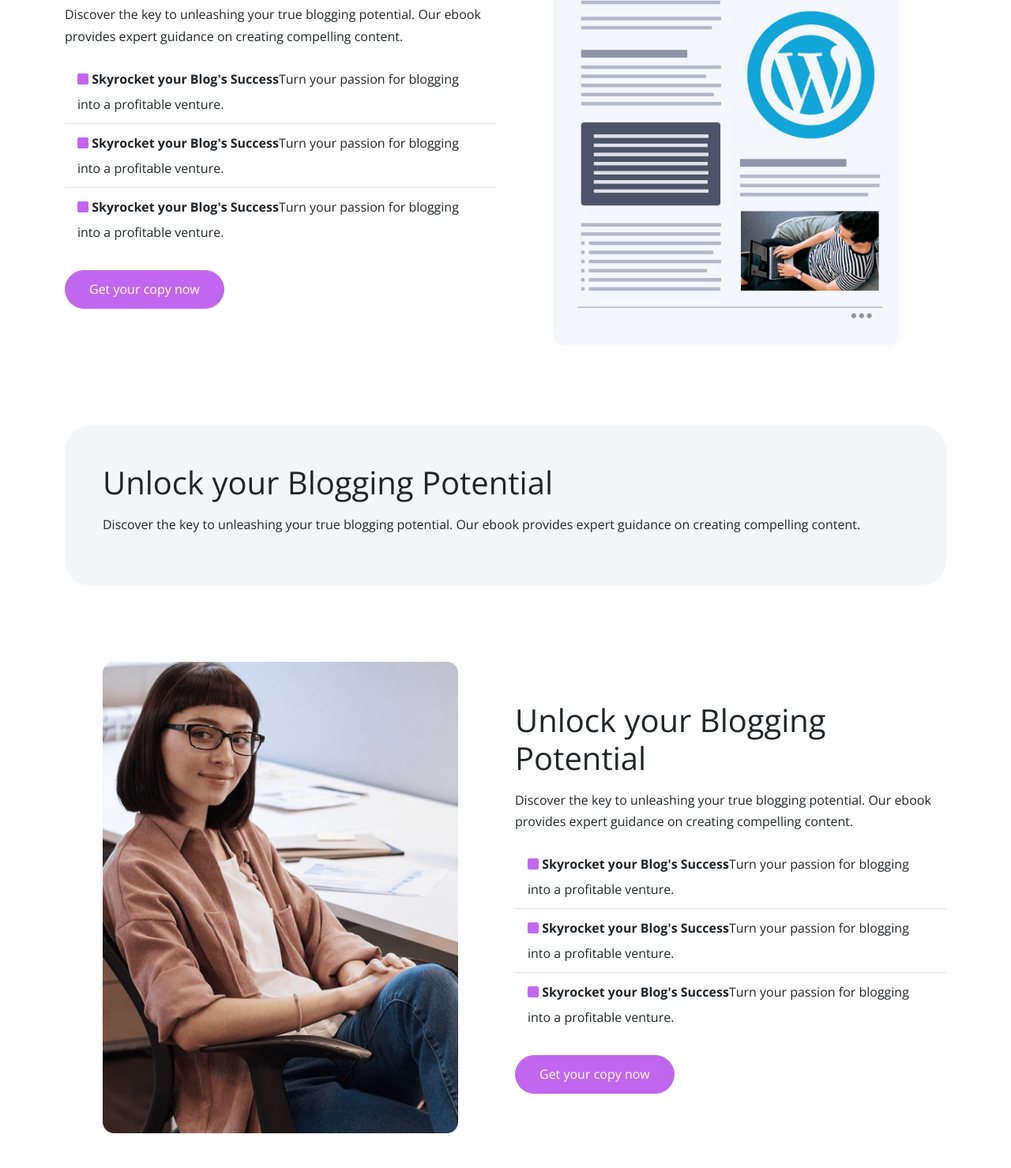
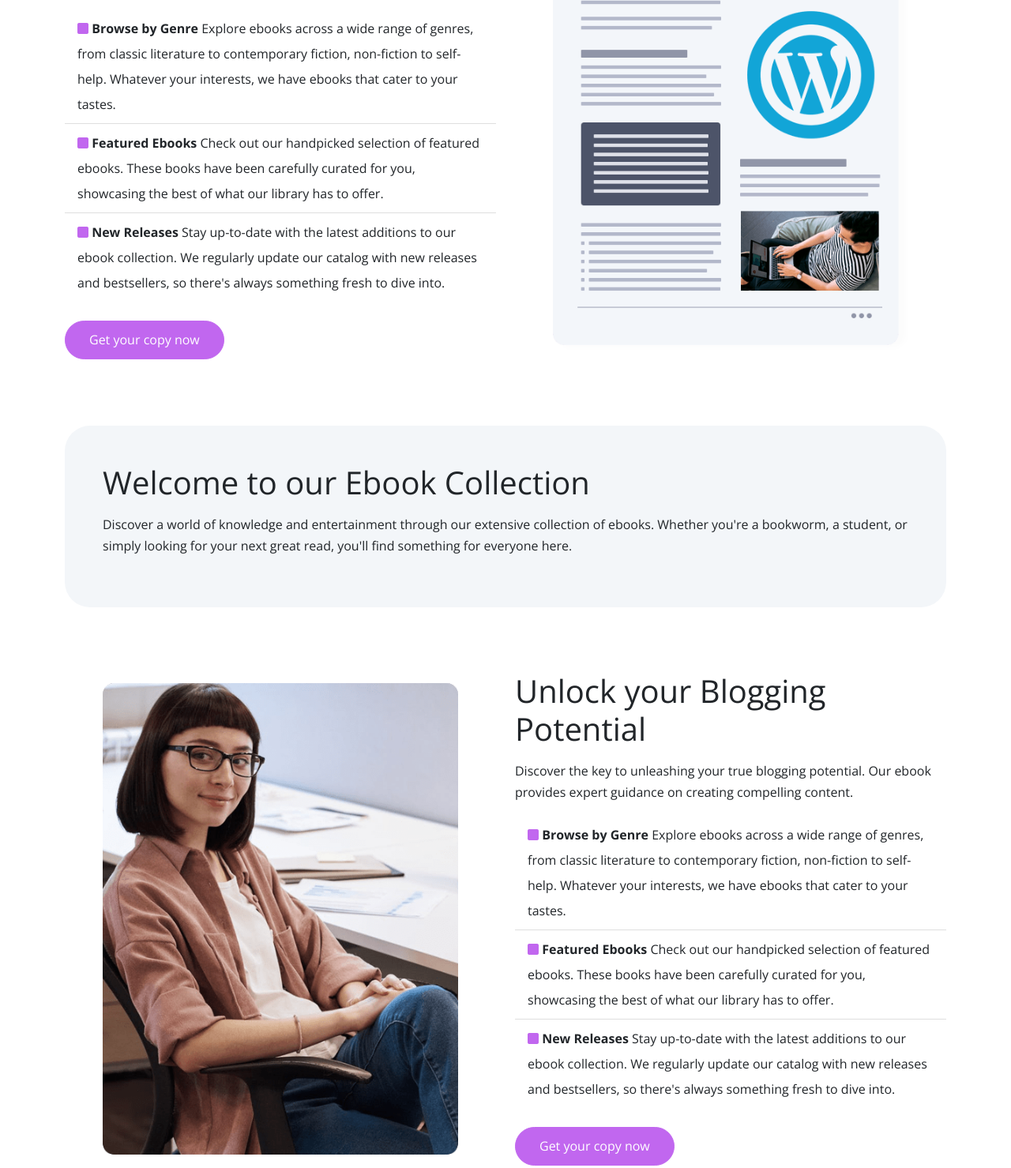
Before and after one commit to DianaTurloaica/Ebook-Website, a website: page index.html in a window 1280 px wide. Shown: the part 1506-2985 px from the top of the page at 79% size. Drawn offline with nearby package versions, Linux system fonts and the light colour scheme; files that its build step writes are made by us from their sources.

Commit message:
index.html

```diff
--- a/index.html
+++ b/index.html
@@ -144,15 +144,16 @@
           <ul class="list-group list-group-flush lh-lg">
             <li class="list-group-item">
             <i class="fas fa-square text-primary"></i>
-            <strong>Skyrocket your Blog's Success</strong>Turn your passion for blogging into a profitable venture.
+            <strong>Browse by Genre</strong> Explore ebooks across a wide range of genres, from classic literature to contemporary fiction, non-fiction to self-help. Whatever your interests, we have ebooks that cater to your tastes.
+
             </li>
             <li class="list-group-item">
               <i class="fas fa-square text-primary"></i>
-              <strong>Skyrocket your Blog's Success</strong>Turn your passion for blogging into a profitable venture.
+              <strong>Featured Ebooks</strong> Check out our handpicked selection of featured ebooks. These books have been carefully curated for you, showcasing the best of what our library has to offer.
               </li>
               <li class="list-group-item">
                 <i class="fas fa-square text-primary"></i>
-                <strong>Skyrocket your Blog's Success</strong>Turn your passion for blogging into a profitable venture.
+                <strong>New Releases</strong> Stay up-to-date with the latest additions to our ebook collection. We regularly update our catalog with new releases and bestsellers, so there's always something fresh to dive into.
                 </li>
           </ul>
           <a class="btn btn-primary text-white mt-4 align-self-start" data-bs-toggle="modal" data-bs-target="#modal1">Get your copy now</a>
@@ -186,15 +187,16 @@
           <ul class="list-group list-group-flush lh-lg">
             <li class="list-group-item">
             <i class="fas fa-square text-primary"></i>
-            <strong>Skyrocket your Blog's Success</strong>Turn your passion for blogging into a profitable venture.
+            <strong>Browse by Genre</strong> Explore ebooks across a wide range of genres, from classic literature to contemporary fiction, non-fiction to self-help. Whatever your interests, we have ebooks that cater to your tastes.
+
             </li>
             <li class="list-group-item">
               <i class="fas fa-square text-primary"></i>
-              <strong>Skyrocket your Blog's Success</strong>Turn your passion for blogging into a profitable venture.
+              <strong>Featured Ebooks</strong> Check out our handpicked selection of featured ebooks. These books have been carefully curated for you, showcasing the best of what our library has to offer.
               </li>
               <li class="list-group-item">
                 <i class="fas fa-square text-primary"></i>
-                <strong>Skyrocket your Blog's Success</strong>Turn your passion for blogging into a profitable venture.
+                <strong>New Releases</strong> Stay up-to-date with the latest additions to our ebook collection. We regularly update our catalog with new releases and bestsellers, so there's always something fresh to dive into.
                 </li>
           </ul>
         <a href="" class="btn btn-primary text-white">Free Download</a>
@@ -213,8 +215,8 @@
     <div class="row">
       <div class="col-12">
         <div class="text-container bg-light p-5 rounded-5">
-          <h2 class="display-6">Unlock your Blogging Potential</h2>
-          <p>Discover the key to unleashing your true blogging potential. Our ebook provides expert guidance on creating compelling content.</p>
+          <h2 class="display-6">Welcome to our Ebook Collection</h2>
+          <p>Discover a world of knowledge and entertainment through our extensive collection of ebooks. Whether you're a bookworm, a student, or simply looking for your next great read, you'll find something for everyone here.</p>
         </div>
       </div>
     </div>
@@ -237,15 +239,16 @@
           <ul class="list-group list-group-flush lh-lg">
             <li class="list-group-item">
             <i class="fas fa-square text-primary"></i>
-            <strong>Skyrocket your Blog's Success</strong>Turn your passion for blogging into a profitable venture.
+            <strong>Browse by Genre</strong> Explore ebooks across a wide range of genres, from classic literature to contemporary fiction, non-fiction to self-help. Whatever your interests, we have ebooks that cater to your tastes.
+
             </li>
             <li class="list-group-item">
               <i class="fas fa-square text-primary"></i>
-              <strong>Skyrocket your Blog's Success</strong>Turn your passion for blogging into a profitable venture.
+              <strong>Featured Ebooks</strong> Check out our handpicked selection of featured ebooks. These books have been carefully curated for you, showcasing the best of what our library has to offer.
               </li>
               <li class="list-group-item">
                 <i class="fas fa-square text-primary"></i>
-                <strong>Skyrocket your Blog's Success</strong>Turn your passion for blogging into a profitable venture.
+                <strong>New Releases</strong> Stay up-to-date with the latest additions to our ebook collection. We regularly update our catalog with new releases and bestsellers, so there's always something fresh to dive into.
                 </li>
           </ul>
           <a class="btn btn-primary text-white mt-4 align-self-start" data-bs-toggle="modal" data-bs-target="#modal1">Get your copy now</a>
@@ -273,15 +276,16 @@
           <ul class="list-group list-group-flush lh-lg">
             <li class="list-group-item">
             <i class="fas fa-square text-primary"></i>
-            <strong>Skyrocket your Blog's Success</strong>Turn your passion for blogging into a profitable venture.
+            <strong>Browse by Genre</strong> Explore ebooks across a wide range of genres, from classic literature to contemporary fiction, non-fiction to self-help. Whatever your interests, we have ebooks that cater to your tastes.
+
             </li>
             <li class="list-group-item">
               <i class="fas fa-square text-primary"></i>
-              <strong>Skyrocket your Blog's Success</strong>Turn your passion for blogging into a profitable venture.
+              <strong>Featured Ebooks</strong> Check out our handpicked selection of featured ebooks. These books have been carefully curated for you, showcasing the best of what our library has to offer.
               </li>
               <li class="list-group-item">
                 <i class="fas fa-square text-primary"></i>
-                <strong>Skyrocket your Blog's Success</strong>Turn your passion for blogging into a profitable venture.
+                <strong>New Releases</strong> Stay up-to-date with the latest additions to our ebook collection. We regularly update our catalog with new releases and bestsellers, so there's always something fresh to dive into.
                 </li>
           </ul>
         <a href="" class="btn btn-primary text-white">Free Download</a>
@@ -329,8 +333,8 @@
       </div>
       <div class="col-lg-7">
         <div class="text-container text-white d-flex flex-column justify-content-center h-100 mb-5">
-          <h2 class="fw-bold">Get your Free Ebook Now</h2>
-          <p>Turn your passion for blogging into a profitable venture.</p>
+          <h2 class="fw-bold">Read Anywhere</h2>
+          <p>Our ebooks are accessible on multiple devices. Whether you prefer reading on your tablet, smartphone, or e-reader, you can enjoy your favorite books anytime, anywhere.</p>
 
           <!--Form-->
 
@@ -352,7 +356,7 @@
   <div class="container">
     <div class="row">
       <div class="col-md-6 offset-md-3 text-center fs-4">
-        <p>Turn your passion for blogging into a profitable venture.</p>
+        <p>Connect with fellow book enthusiasts, share your reviews, and participate in discussions. Our community is a welcoming place for book lovers to connect and engage.</p>
        <div class="social-icons d-flex justify-content-center gap-4">
         <i class="fab fa-facebook fa-2x"></i>
         <i class="fab fa-twitter fa-2x"></i>
```
